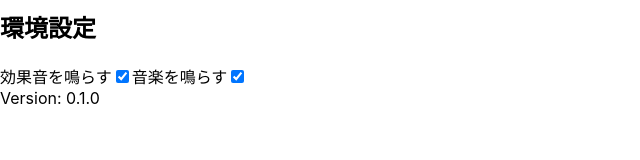
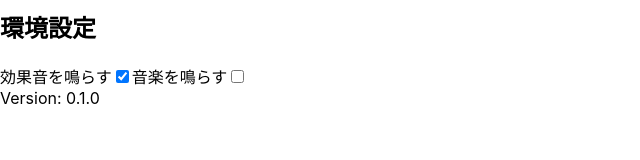
Before and after one commit to yncat/dfg, a React (Create React App) app: page / in a window 1280 px wide. Shown: the part 125-285 px from the top of the page, without its empty margins (0-640 px from the left). Built offline with nearby package versions, Linux system fonts and the light colour scheme; what @colyseus/schema, colyseus.js would draw is missing.

Commit message:
Set default music output to off

```diff
--- a/src/components/settings.tsx
+++ b/src/components/settings.tsx
@@ -7,7 +7,7 @@ interface Props {
 
 export default function Settings(props: Props) {
   const [soundToggle, setSoundToggle] = React.useState<boolean>(true);
-  const [musicToggle, setMusicToggle] = React.useState<boolean>(true);
+  const [musicToggle, setMusicToggle] = React.useState<boolean>(false);
   const i18n = props.globalLogic.i18n;
   return (
     <div>
--- a/src/logic/sound.ts
+++ b/src/logic/sound.ts
@@ -43,7 +43,7 @@ export class SoundLogicImple implements SoundLogic {
   eventQueue: SoundEvent[];
   constructor() {
     this.soundOutput = true;
-    this.musicOutput = true;
+    this.musicOutput = false;
     this.howlMap = new Map<string, Howl>();
     this.eventQueue = [];
   }
```
